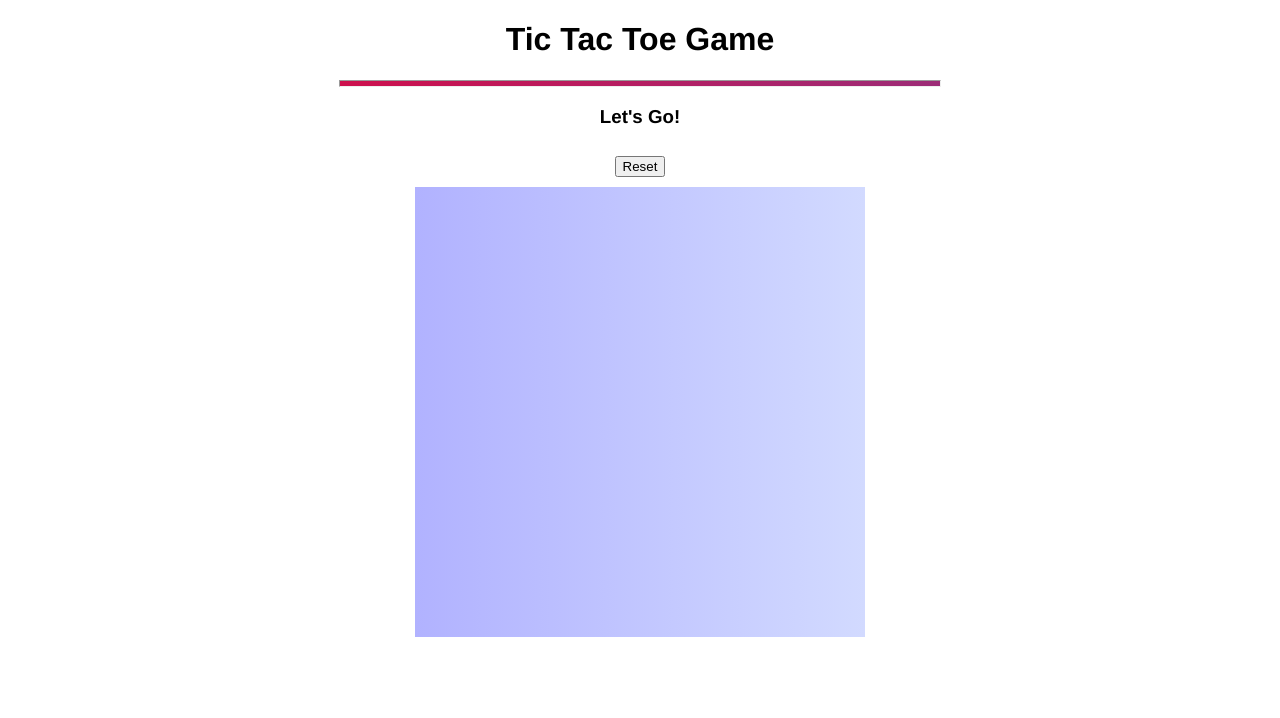
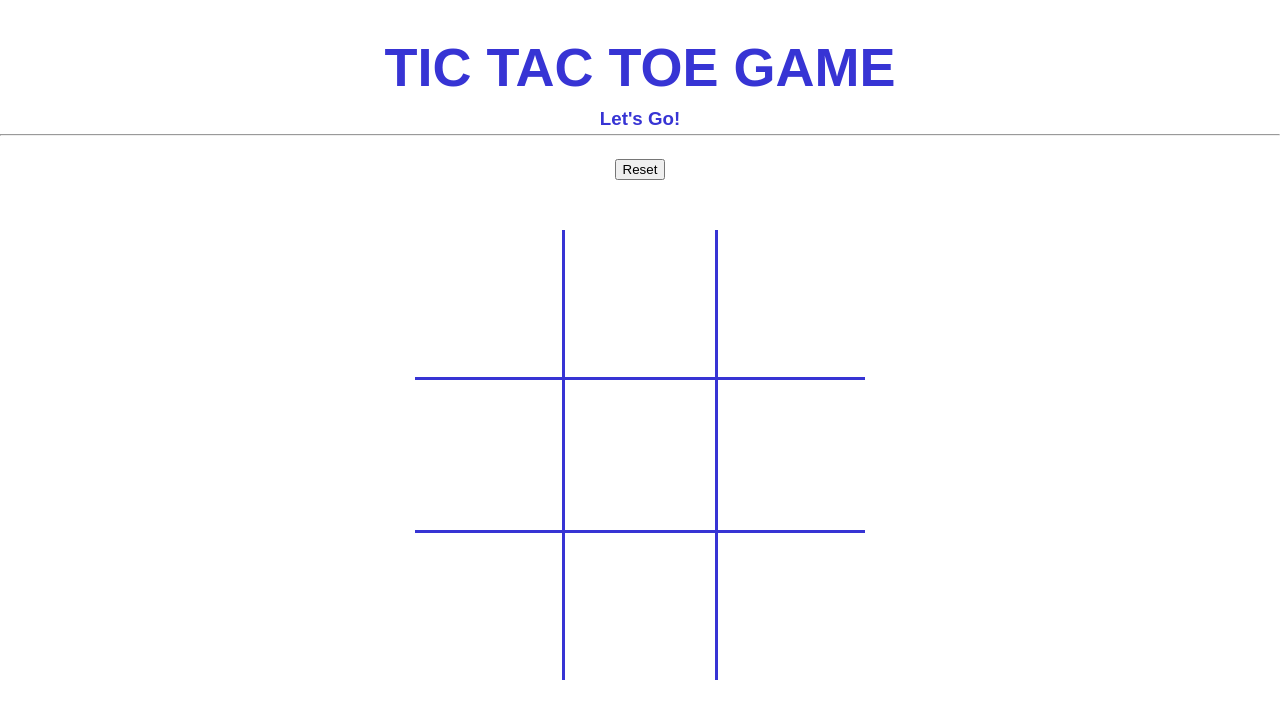
Before and after one commit to Kelvin-Freeman/TicTacToe_Project, a plain HTML site: page ttt.html in a window 1280 px wide. Drawn offline with Linux system fonts and the light colour scheme.

Commit message:
added some JS. At this point I am trying to get the players to alternate.

```diff
--- a/ttt.css
+++ b/ttt.css
@@ -1,51 +1,109 @@
-body {
+/* body {
     font-family:'Franklin Gothic Medium', 'Arial Narrow', Arial, sans-serif;
     text-align: center;
+} */
+
+
+/* the hr represents the line going across the gameboard */
+/* hr {
+    width: 600px;
+    height: 5px;
+    background: linear-gradient(to left, rgb(156, 44, 119),  rgb(205, 16, 77));
+} */
+/* This is the main game board*/
+/* #gameboard {
+    width: 450px;
+    height: 450px;
+
+    background: linear-gradient(to right,rgb(177, 178, 255), rgb(210, 218, 255));
+
+/* This center's the game board */
+    /* margin: 0 auto;
+    display: flex;
+    flex-wrap: wrap;
+} */
+/* The tile makes up the square blocks where the x's and o's are input. The lines will be 3px therefore, the width of each tile will be 147px (150px-3px) */
+/* .tile {
+    width: 147px;
+    height: 147px; */
+/* This will style the text that goes inside the tile, the X or the O */
+/* justify content centers the gameboard horizontally. This is using the "Flex" */
+/* align iemms centers the gameboard vertically. This is using the "Flex"*/
+    /* font-size: 150px;
+    display: flex;
+    justify-content: center;
+    align-items: center;
+} */
+/* This represents the horizontal lines on the gameboard */
+/* .horizontal-line {
+    border-bottom: 3px solid black; */
+/* } */
+/* This represents the vertical lines on the gameboard */
+/* .vertical-line {
+    border-right: 3px solid black;
+} */
+/* This will highlight the winner of the game */
+/* .winner {
+    background-color: lightseagreen;
+    color: rgb(230, 48, 78)
+} */
+
+/* ================================================================== */
+/* The root will hold the sitewide colors */
+:root {
+    --purple: #3734d4;
+}
+
+body {
+    margin: 0;
+    padding: 0;
+    color: var(--purple);
+    font-family: sans-serif;
+}
+
+* {
+    box-sizing: border-box;
+}
+
+
+h1 {
+    font-size: 54px;
+    text-transform: uppercase;
+    display: flex;
+    justify-content: center;
+}
+
+
+/* this will ensure everything stays in the center of the screen */
+.container {
+    padding: 40px;
+    height: 60vh;
+    display: flex;
+    justify-content: center;
+    align-items: center;
+    flex-direction: column;
+}
+
+#gameboard {
+    width: 450px;
+    display: flex;
+    flex-wrap: wrap;
+    margin-top: 40px;
+
+}
+
+
+.box {
+    height: 150px;
+    width: 150px;
+    display: flex;
+    justify-content: center;
+    align-items: center;
+    color: var(--purple);
+    font-size: 150px;
+    /* background: linear-gradient(to right,rgb(177, 178, 255), rgb(210, 218, 255)); */
 }
 
 button {
     margin: 10px;
 }
-/* the hr represents the line going across the gameboard */
-hr {
-    width: 600px;
-    height: 5px;
-    background: linear-gradient(to left, rgb(156, 44, 119),  rgb(205, 16, 77));
-}
-/* This is the main game board*/
-#gameboard {
-    width: 450px;
-    height: 450px;
-
-    background: linear-gradient(to right,rgb(177, 178, 255), rgb(210, 218, 255));
-
-/* This center's the game board*/
-    margin: 0 auto;
-    display: flex;
-    flex-wrap: wrap;
-}
-/* The tile makes up the square blocks where the x's and o's are input. The lines will be 3px therefore, the width of each tile will be 147px (150px-3px) */
-.tile {
-    width: 147px;
-    height: 147px;
-/* This will style the text that goes inside the tile, the X or the O */
-/* justify content centers the gameboard horizontally. This is using the "Flex" */
-/* align iemms centers the gameboard vertically. This is using the "Flex"*/
-    font-size: 150px;
-    display: flex;
-    justify-content: center;
-    align-items: center;
-}
-/* This represents the horizontal lines on the gameboard */
-.horizontal-line {
-    border-bottom: 3px solid black;
-}
-/* This represents the vertical lines on the gameboard */
-.vertical-line {
-    border-right: 3px solid black;
-}
-/* This will highlight the winner of the game */
-.winner {
-    background-color: lightseagreen;
-    color: rgb(230, 48, 78)
-}
--- a/ttt.html
+++ b/ttt.html
@@ -9,10 +9,12 @@
     <title>Tic Tac Toe</title>                              <!--This is the title of my website-->
 </head>
 <body>
-    <h1>Tic Tac Toe Game</h1>
+
+    <h1 id=>Tic Tac Toe Game</h1>
     <hr>
     <!-- this is the container that holds the gameboard -->
     <div class="container">
+
      <h3 id="playText">Let's Go!</h3>
      <button id="resetBtn">Reset</button>
      <!--this is the gameboard where the user will click to play-->
--- a/ttt.js
+++ b/ttt.js
@@ -0,0 +1,63 @@
+
+//document.getElementsByClassName targets the object
+//array.from creates an array of the 'box' class
+const boxes = Array.from(document.getElementsByClassName('box'));
+
+const playText = document.getElementById('playText');
+
+// the below array represents the empty spaces on the board
+const emptyBox = [null, null, null, null, null, null, null, null, null];
+const player1 = 'O';
+const player2 = 'X';
+// This tells the game to start with player2
+let currentPlayer = player2;
+
+// console.log(boxes);
+
+
+const drawBoard = () => {
+    boxes.forEach((box, index) => {
+        let styleString = '';
+        if (index < 3) {
+            styleString += `border-bottom: 3px solid var(--purple);`;
+        }
+        if (index % 3 === 0) {
+            styleString += `border-right: 3px solid var(--purple);`;
+        }
+        if (index % 3 === 2) {
+            styleString += `border-left: 3px solid var(--purple);`;
+        }
+        if (index > 5) {
+            styleString += `border-top: 3px solid var(--purple);`;
+        }
+        box.style = styleString;
+        box.addEventListener('click', boxClicked)
+    })
+}
+
+// This is the click event that tells us which box in the ID has been clicked
+const boxClicked = (e) => {
+     const id = e.target.id;
+    //  console.log(id);
+     if(!emptyBox[id]){
+        emptyBox[id] = currentPlayer;
+        e.target.innerText = currentPlayer;
+
+        // The logic behind if a player has won
+        if(playerWins())
+        playText.innerText = `${currentPlayer} has won!`
+        // if the player wins, return out of the function
+        return;
+
+        // the below ternary allows the players to switch between X and O
+        currentPlayer = currentPlayer === player1 ? player2 : player1;
+
+     }
+}
+
+// here we are checking to see if a player has won
+const playerWins = () => {
+
+}
+
+drawBoard();
```
